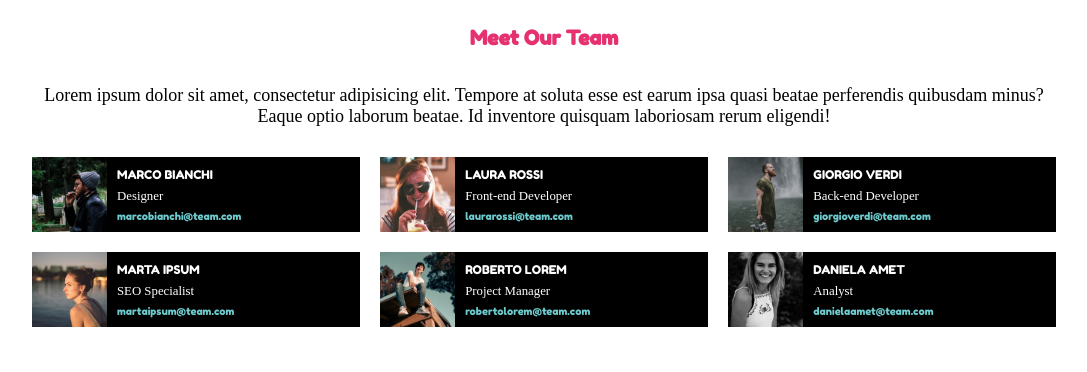
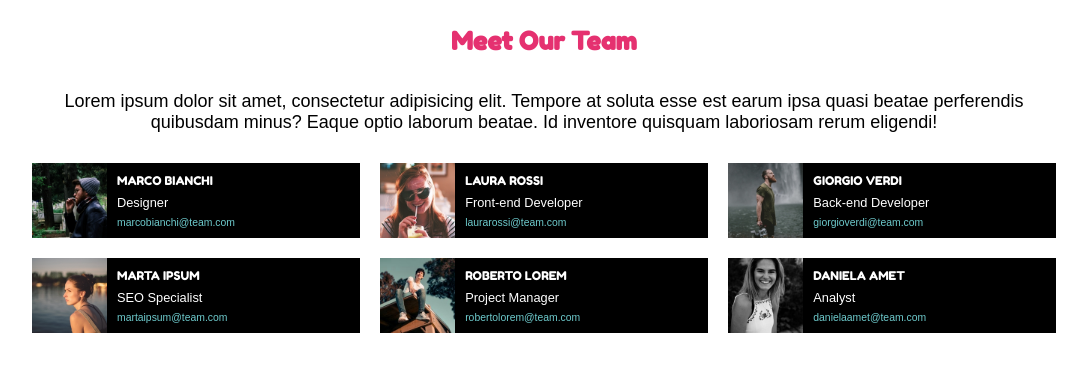
Before and after one commit to davidectna/html-css-flex-cards, a plain HTML site: page index.html in a window 1280 px wide. Shown: the whole page, without its empty margins (96-1183 px from the left). Drawn offline with Linux system fonts and the light colour scheme.

Commit message:
FINE PROGETTO

```diff
--- a/style.css
+++ b/style.css
@@ -17,12 +17,13 @@ h1{
     font-family: 'Fredoka One', cursive;
     padding: 2%;
     color: #e53170;
-    font-size: 20px;
+    font-size: 25px;
 }
 p{
     font-size: 18px;
     padding-bottom: 20px;
     margin-top: 10px;
+    font-family: 'Quicksand', sans-serif;
 }
 
 img {
@@ -75,9 +76,10 @@ main{
 }
 .profession-style{
     font-size: 80%;
+    font-family: 'Raleway', sans-serif;
 }
 .email-style{
-    font-family:'Fredoka One', cursive;
+    font-family: 'Poppins', sans-serif;
     color: #6ecbcd;
     font-size: 65%;
 }
```
